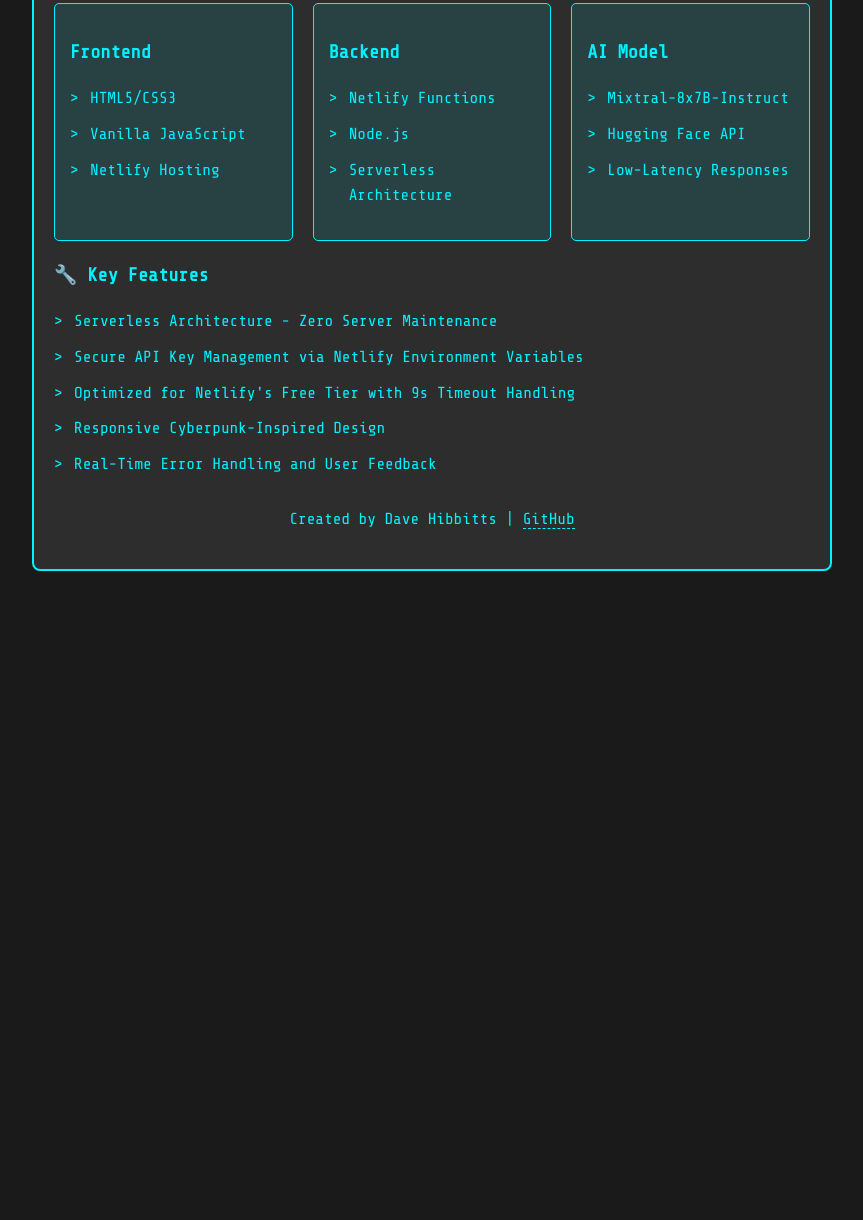
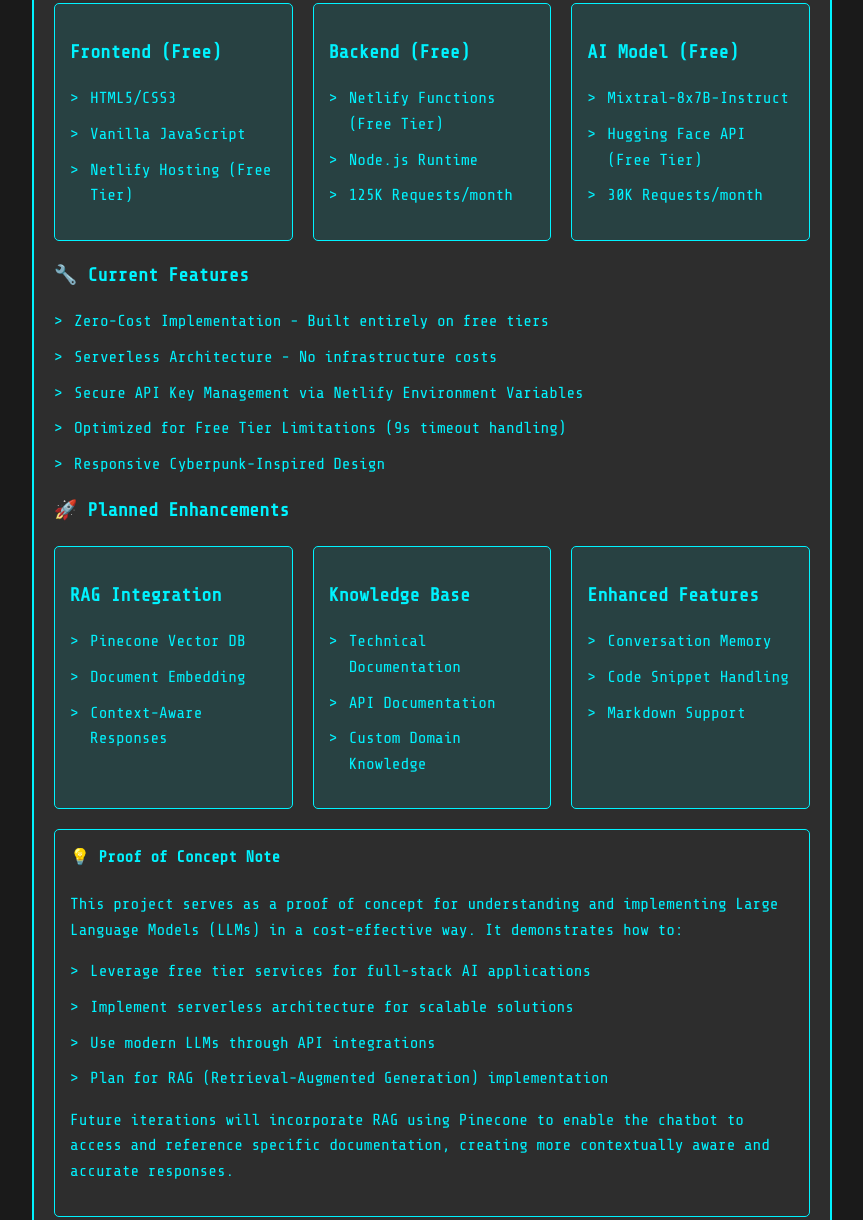
Before and after one commit to digitaldave0/davbot, a website: page public/index.html in a window 1280 px wide. Shown: the part 818-2038 px from the top of the page, without its empty margins (208-1071 px from the left). Before the commit the page ends 1409 px from the top, so only its background shows below. Drawn offline with nearby package versions, Linux system fonts and the light colour scheme.

Commit message:
docs: add free tier details and RAG implementation plans

```diff
--- a/public/index.html
+++ b/public/index.html
@@ -174,39 +174,79 @@
         <h2>⚡ Technical Overview</h2>
         <div class="tech-stack">
             <div class="tech-item">
-                <h3>Frontend</h3>
+                <h3>Frontend (Free)</h3>
                 <ul>
                     <li>HTML5/CSS3</li>
                     <li>Vanilla JavaScript</li>
-                    <li>Netlify Hosting</li>
+                    <li>Netlify Hosting (Free Tier)</li>
                 </ul>
             </div>
             <div class="tech-item">
-                <h3>Backend</h3>
+                <h3>Backend (Free)</h3>
                 <ul>
-                    <li>Netlify Functions</li>
-                    <li>Node.js</li>
-                    <li>Serverless Architecture</li>
+                    <li>Netlify Functions (Free Tier)</li>
+                    <li>Node.js Runtime</li>
+                    <li>125K Requests/month</li>
                 </ul>
             </div>
             <div class="tech-item">
-                <h3>AI Model</h3>
+                <h3>AI Model (Free)</h3>
                 <ul>
                     <li>Mixtral-8x7B-Instruct</li>
-                    <li>Hugging Face API</li>
-                    <li>Low-Latency Responses</li>
+                    <li>Hugging Face API (Free Tier)</li>
+                    <li>30K Requests/month</li>
                 </ul>
             </div>
         </div>
 
-        <h3>🔧 Key Features</h3>
+        <h3>🔧 Current Features</h3>
         <ul>
-            <li>Serverless Architecture - Zero Server Maintenance</li>
+            <li>Zero-Cost Implementation - Built entirely on free tiers</li>
+            <li>Serverless Architecture - No infrastructure costs</li>
             <li>Secure API Key Management via Netlify Environment Variables</li>
-            <li>Optimized for Netlify's Free Tier with 9s Timeout Handling</li>
+            <li>Optimized for Free Tier Limitations (9s timeout handling)</li>
             <li>Responsive Cyberpunk-Inspired Design</li>
-            <li>Real-Time Error Handling and User Feedback</li>
         </ul>
+
+        <h3>🚀 Planned Enhancements</h3>
+        <div class="tech-stack">
+            <div class="tech-item">
+                <h3>RAG Integration</h3>
+                <ul>
+                    <li>Pinecone Vector DB</li>
+                    <li>Document Embedding</li>
+                    <li>Context-Aware Responses</li>
+                </ul>
+            </div>
+            <div class="tech-item">
+                <h3>Knowledge Base</h3>
+                <ul>
+                    <li>Technical Documentation</li>
+                    <li>API Documentation</li>
+                    <li>Custom Domain Knowledge</li>
+                </ul>
+            </div>
+            <div class="tech-item">
+                <h3>Enhanced Features</h3>
+                <ul>
+                    <li>Conversation Memory</li>
+                    <li>Code Snippet Handling</li>
+                    <li>Markdown Support</li>
+                </ul>
+            </div>
+        </div>
+
+        <div class="documentation-note" style="margin-top: 20px; padding: 15px; border: 1px solid var(--neon-blue); border-radius: 5px;">
+            <h4 style="margin-top: 0;">💡 Proof of Concept Note</h4>
+            <p>This project serves as a proof of concept for understanding and implementing Large Language Models (LLMs) in a cost-effective way. It demonstrates how to:</p>
+            <ul>
+                <li>Leverage free tier services for full-stack AI applications</li>
+                <li>Implement serverless architecture for scalable solutions</li>
+                <li>Use modern LLMs through API integrations</li>
+                <li>Plan for RAG (Retrieval-Augmented Generation) implementation</li>
+            </ul>
+            <p>Future iterations will incorporate RAG using Pinecone to enable the chatbot to access and reference specific documentation, creating more contextually aware and accurate responses.</p>
+        </div>
 
         <p style="text-align: center; margin-top: 30px;">
             Created by Dave Hibbitts |
```
